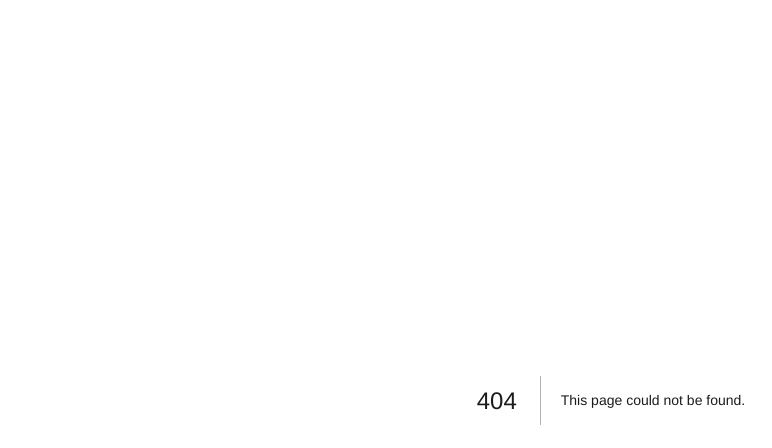
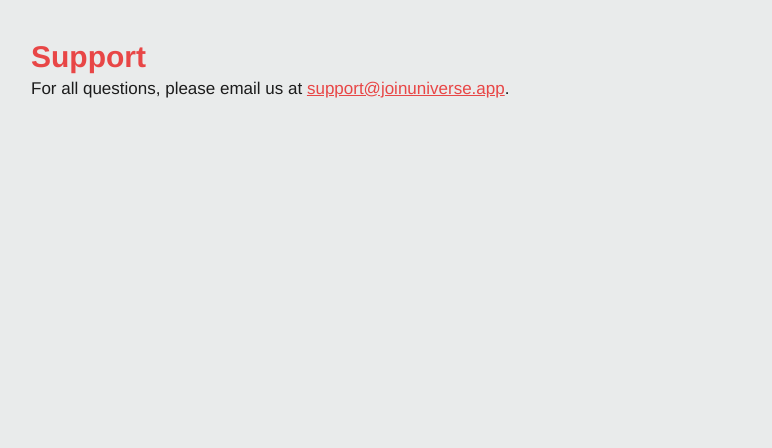
Before and after one commit to GSDV/universe-server, a Next.js app: page /support in a window 1280 px wide. Before the commit this address had no page. Shown: the top 448 px of the page, without its empty margins (29-801 px from the left). Built offline with nearby package versions, Linux system fonts and the light colour scheme.

Commit message:
support url for app store

```diff
--- /dev/null
+++ b/app/support/page.tsx
@@ -0,0 +1,21 @@
+import { CONTACT_EMAIL } from '@util/global';
+
+import styles from '@styles/pages/file.module.css';
+
+
+// export default function Page() {
+//     return (
+//         <div style={{ padding: '30px 60px', display: 'flex', flexDirection: 'column', justifyContent: 'center', alignItems: 'center' }}>
+//             <h1 style={{ color: 'var(--primary)', fontSize: '30px', fontWeight: 900 }}>Support</h1>
+//             <p>For all questions, please email us at <a style={{ color: 'var(--primary)' }}>{CONTACT_EMAIL}</a></p>
+//         </div>
+//     );
+// }
+export default function Page() {
+    return (
+        <div className={styles.container}>
+            <h1 style={{ color: 'var(--primary)', fontSize: '30px', fontWeight: 900 }}>Support</h1>
+            <p>For all questions, please email us at <a href={`mailto:${CONTACT_EMAIL}`} style={{ color: 'var(--primary)' }}>{CONTACT_EMAIL}</a>.</p>
+        </div>
+    );
+}
```
